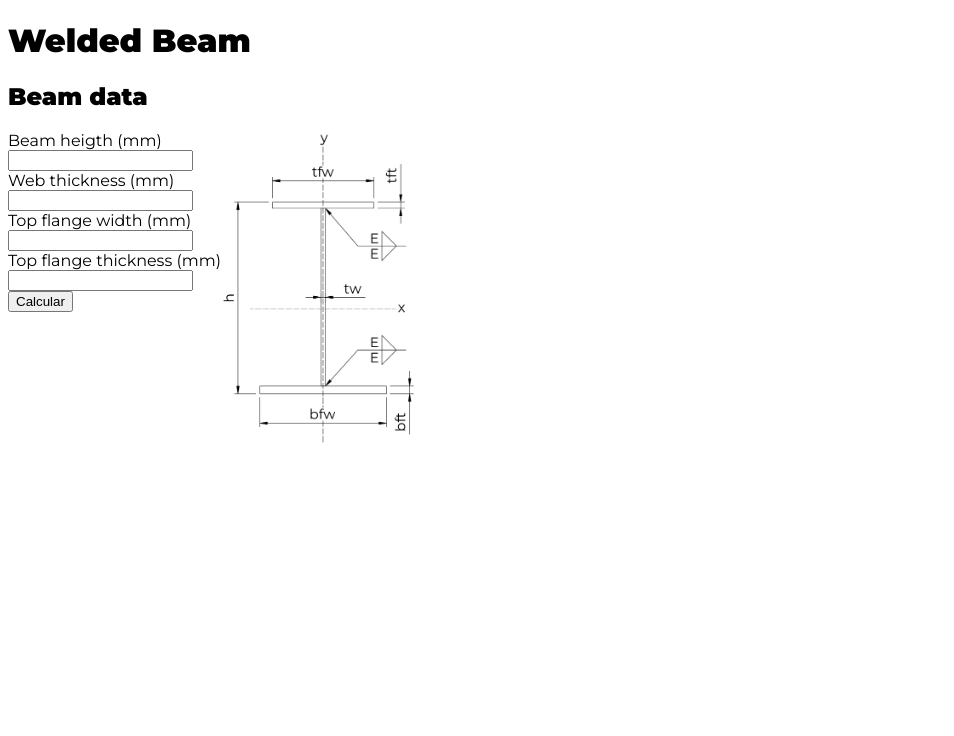
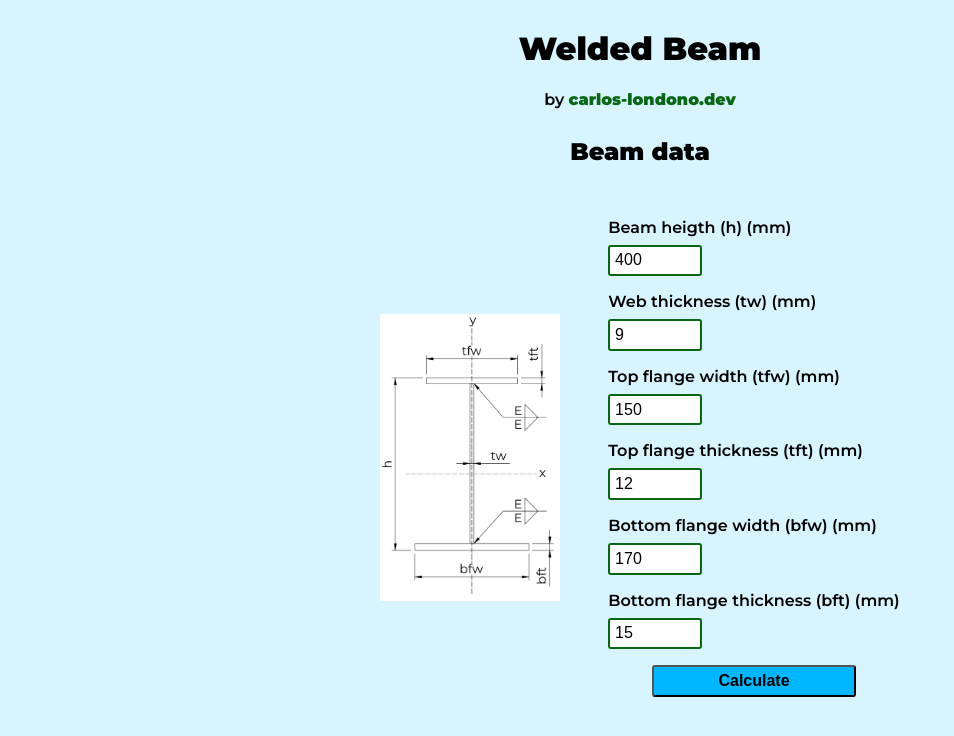
Before and after one commit to ClondonoM/react-css-welded-beam, a React (Vite) app: page / in a window 1280 px wide. Shown: the top 736 px of the page, without its empty margins (0-954 px from the left). Built offline with nearby package versions, Linux system fonts and the light colour scheme.

Commit message:
styling form

```diff
--- a/src/App.jsx
+++ b/src/App.jsx
@@ -7,12 +7,24 @@ function App() {
 
   return (
     <div className='App'>
-      <h1>Welded Beam</h1>
-      <h2>Beam data</h2>
-      <div className='beam-data'>
-        <Form setProperties={setProperties} />
+      <div className='header'>
+        <h1>Welded Beam</h1>
+        <a
+          className='text-lg'
+          href='https://carlos-londono.dev/'
+          target='_blank'
+          rel='noreferrer'
+        >
+          by <span>carlos-londono.dev</span>
+        </a>
+        <h2>Beam data</h2>
+      </div>
+      <div className='beam-layout'>
         <div className='beam-image'>
           <img src={beam_I_W} alt='beam-image' />
+        </div>
+        <div className='beam-data'>
+          <Form setProperties={setProperties} />
         </div>
       </div>
     </div>
--- a/src/components/form/Form.jsx
+++ b/src/components/form/Form.jsx
@@ -2,45 +2,88 @@ import { useEffect, useState } from 'react';
 import './form.css';
 
 const Form = () => {
-  const [h, setH] = useState('');
-  const [tw, setTw] = useState('');
-  const [tfw, setTfw] = useState('');
-  const [tft, setTft] = useState('');
+  const [h, setH] = useState(400);
+  const [tw, setTw] = useState(9);
+  const [tfw, setTfw] = useState(150);
+  const [tft, setTft] = useState(12);
+  const [bfw, setBfw] = useState(170);
+  const [bft, setBft] = useState(15);
   // useEffect(() => {}, []);
 
   const handleSubmit = (e) => {
     e.preventDefault();
-    console.log('altura: ', h, 'espesor alma: ', tw, tfw, tft);
+
+    console.log(
+      'h: ',
+      h,
+      'tw: ',
+      'tw: ',
+      tw,
+      'tfw: ',
+      tfw,
+      'tft: ',
+      tft,
+      'bfw: ',
+      bfw,
+      'bft: ',
+      bft
+    );
   };
 
   return (
     <div>
       <form onSubmit={handleSubmit}>
-        <label htmlFor='h'>Beam heigth (mm) </label>
+        <div className='form-input'>
+          <label htmlFor='h'>Beam heigth (h) (mm) </label>
           <input
             type='number'
             value={h}
             onChange={(e) => setH(e.target.value * 1)}
           />
-        <label htmlFor='tw'>Web thickness (mm) </label>
+        </div>
+        <div className='form-input'>
+          <label htmlFor='tw'>Web thickness (tw) (mm) </label>
           <input
             type='number'
             value={tw}
             onChange={(e) => setTw(e.target.value * 1)}
           />
-        <label htmlFor='tfw'>Top flange width (mm) </label>
+        </div>
+        <div className='form-input'>
+          <label htmlFor='tfw'>Top flange width (tfw) (mm) </label>
           <input
             type='number'
             value={tfw}
             onChange={(e) => setTfw(e.target.value * 1)}
           />
-        <label htmlFor='tfw'>Top flange thickness (mm) </label>
+        </div>
+        <div className='form-input'>
+          <label htmlFor='tft'>Top flange thickness (tft) (mm) </label>
           <input
             type='number'
             value={tft}
             onChange={(e) => setTft(e.target.value * 1)}
           />
-        <input type='submit' value='Calcular' />
+        </div>
+
+        <div className='form-input'>
+          <label htmlFor='bfw'>Bottom flange width (bfw) (mm) </label>
+          <input
+            type='number'
+            value={bfw}
+            onChange={(e) => setBfw(e.target.value * 1)}
+          />
+        </div>
+
+        <div className='form-input'>
+          <label htmlFor='bft'>Bottom flange thickness (bft) (mm) </label>
+          <input
+            type='number'
+            value={bft}
+            onChange={(e) => setTft(e.target.value * 1)}
+          />
+        </div>
+        <input className='form-button' type='submit' value='Calculate' />
       </form>
     </div>
   );
--- a/src/components/form/form.css
+++ b/src/components/form/form.css
@@ -1,3 +1,44 @@
-input {
-  display: block;
+.form-input {
+  display: flex;
+  flex-direction: column;
+  margin-top: 1rem;
 }
+
+.form-input label {
+  margin-bottom: 0.5rem;
+  font-size: 1rem;
+  font-weight: 600;
+}
+
+.form-input input {
+  padding: 0.3rem;
+  border: 2px solid var(--color-primary);
+  font-size: 1rem;
+  width: 80px;
+  border-radius: 3px;
+}
+
+.form-button {
+  display: flex;
+  justify-content: center;
+  margin: 1rem auto;
+  font-size: 1rem;
+  background-color: var(--color-secondary);
+  font-size: 1rem;
+  font-weight: 600;
+  width: 70%;
+  padding: 0.3rem;
+  border-radius: 3px;
+  -webkit-border-radius: 3px;
+  -moz-border-radius: 3px;
+  -ms-border-radius: 3px;
+  -o-border-radius: 3px;
+}
+
+@media (hover: hover) {
+  .form-button:hover {
+    cursor: pointer;
+    background-color: var(--color-primary);
+    color: #fff;
+  }
+}
--- a/src/index.css
+++ b/src/index.css
@@ -1,12 +1,56 @@
 :root {
   margin: 0;
   font-family: 'Montserrat', sans-serif;
+  --color-primary: #086715;
+  --color-secondary: #00b6ff;
+  --color-alternative: #009ed3;
+}
+
+body {
+  background-color: #d7f4ff;
+}
+
+.header {
+  display: flex;
+  flex-direction: column;
+  align-items: center;
+}
+
+.header a {
+  text-decoration: none;
+  color: #000;
+  font-size: 1rem;
+  font-weight: 600;
+  margin-bottom: 0.5rem;
+}
+
+.header span {
+  font-weight: 700;
+  color: var(--color-primary);
+}
+
+.beam-layout {
+  display: flex;
+  justify-content: center;
+  flex-wrap: wrap;
 }
 
 .beam-data {
   display: flex;
+  margin: 0.5rem 1rem;
+  padding: 0.5rem;
+}
+
+.beam-image {
+  display: flex;
+  justify-content: center;
+  align-items: center;
+
+  display: flex;
+  margin: 0.5rem 1rem;
+  padding: 0.5rem;
 }
 
 .beam-image img {
-  width: 200px;
+  width: 180px;
 }
```
Lines whose indentation alone changed are shown as unchanged.
